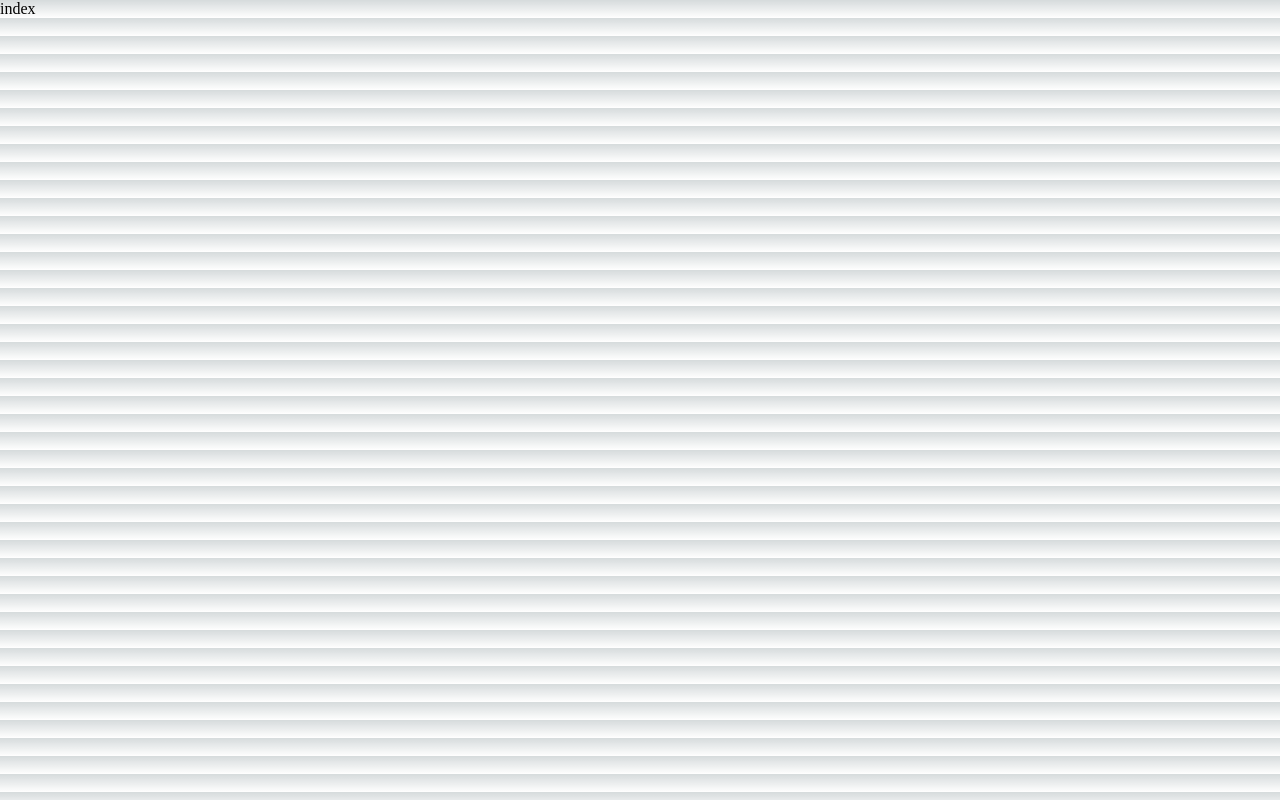
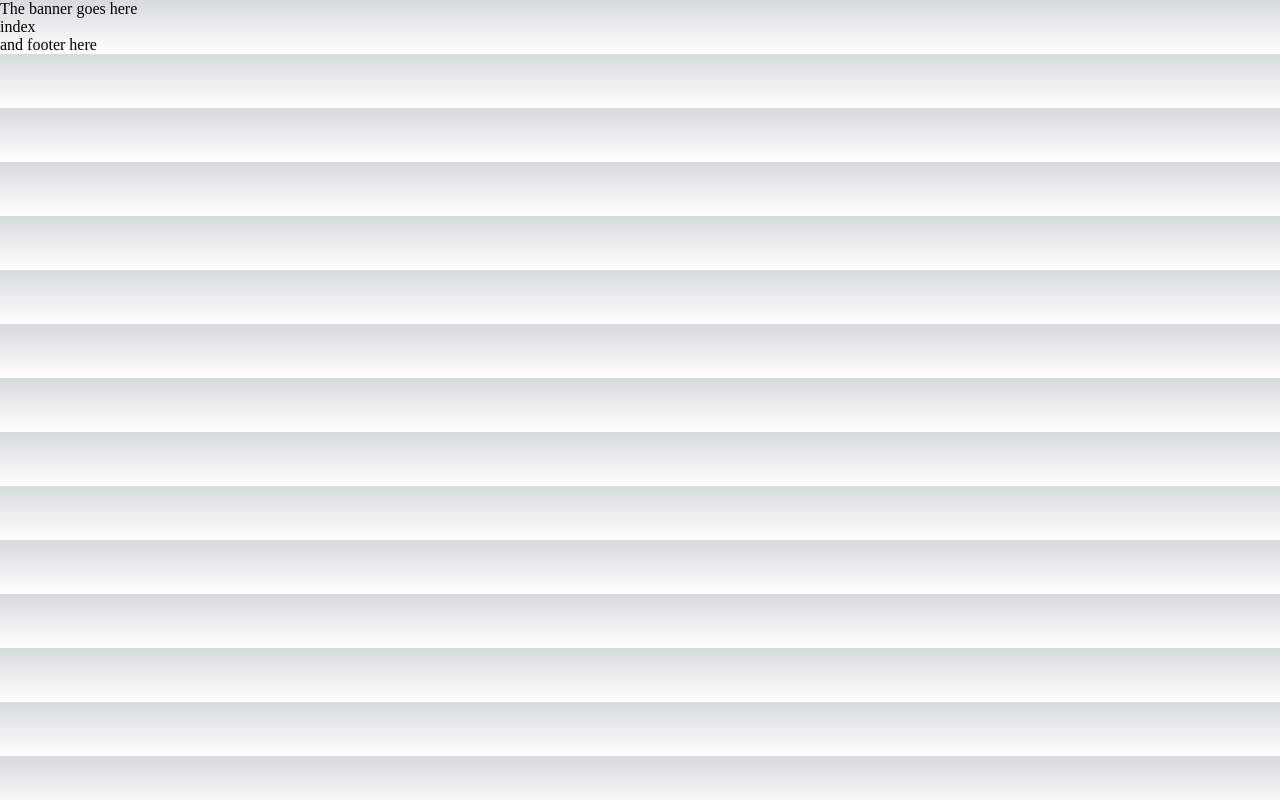
Before and after one commit to MarcusSant0s/Ecommerce-With-Sanity-and-Next, a Next.js app: page / in a window 1280 px wide. Built offline with nearby package versions, Linux system fonts and the light colour scheme.

Commit message:
Sanity error resolved

```diff
--- a/pages/index.js
+++ b/pages/index.js
@@ -1,8 +1,15 @@
 import React from 'react'
 
-function index() {
+const index = () => {
   return (
+    <section>
+      The banner goes here
+
     <div>index</div>
+
+and footer here
+    </section>
+
   )
 }
 
```
Also changed, not shown: 1 other file (tests, documents, lock files or other folders).
